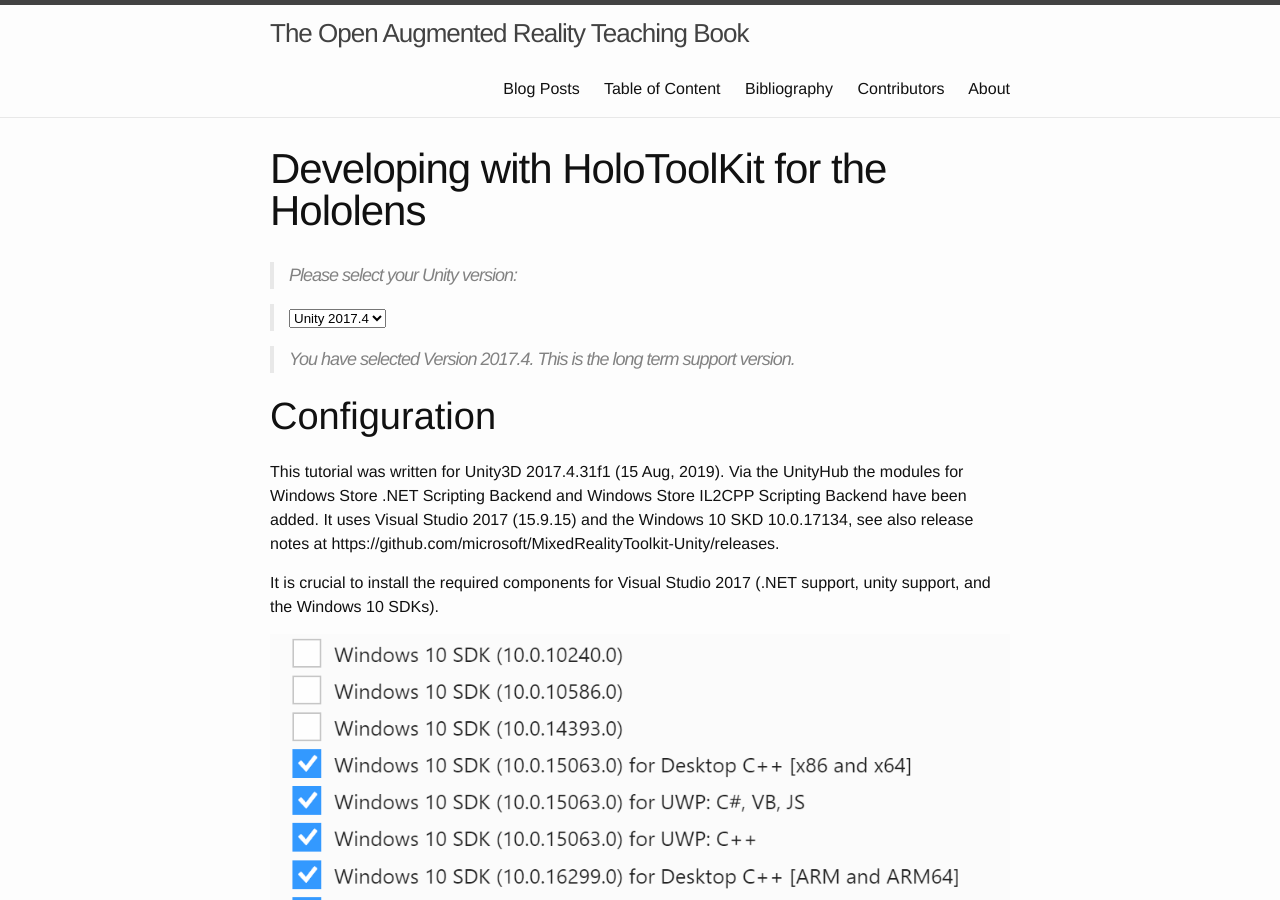
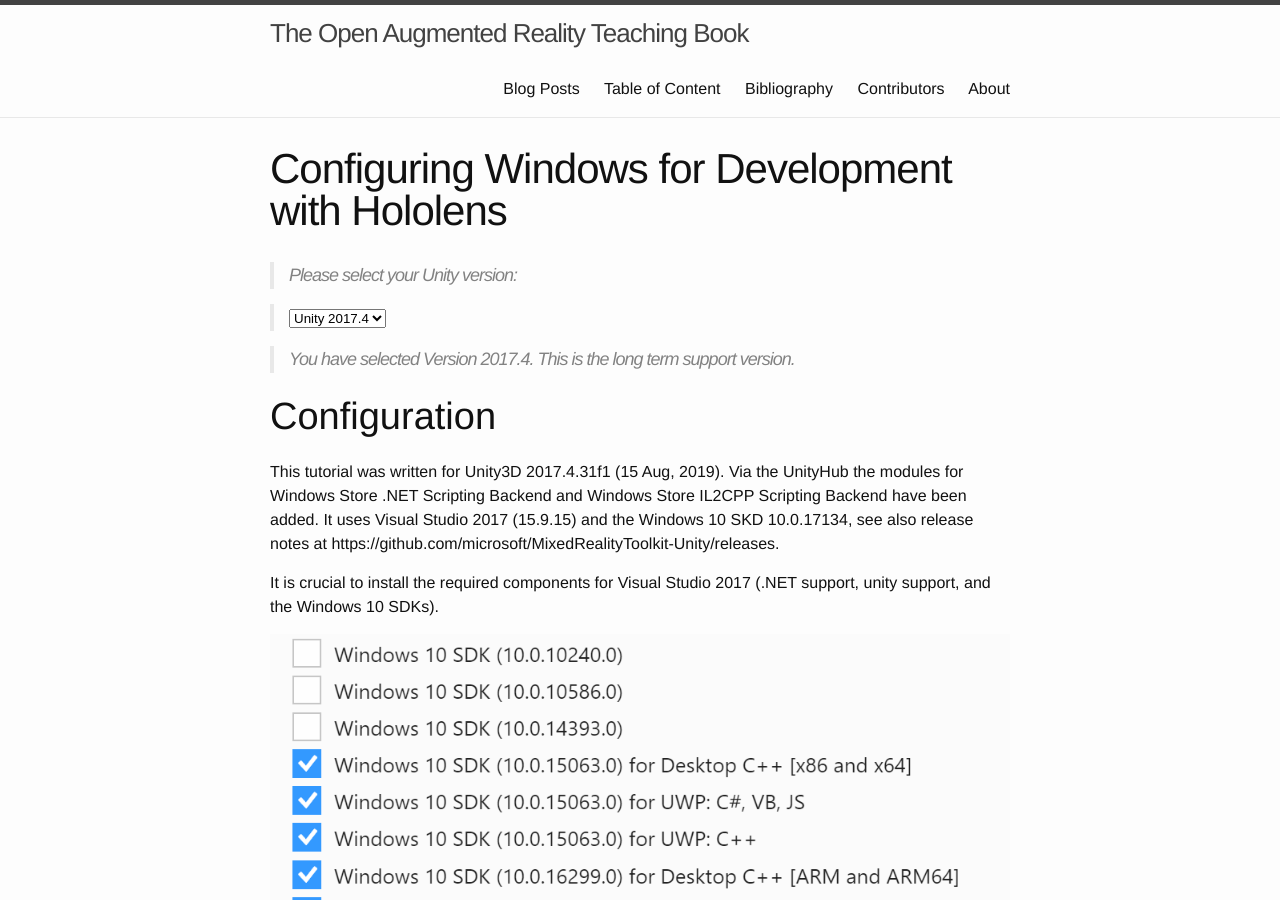
Before and after one commit to klamma/ar-for-eu-book, a Jekyll site: the page built from _pages/chapters/holotoolkit.md, in a window 1280 px wide and 900 px high. Built offline with Jekyll 4.4.1, drawn with Linux system fonts in a browser that asks for light colours; nearby versions of some CDN libraries.

```diff
--- a/_pages/chapters/holotoolkit.md
+++ b/_pages/chapters/holotoolkit.md
@@ -1,6 +1,6 @@
 ---
 layout: page
-title: Developing with HoloToolKit for the Hololens
+title: Configuring Windows for Development with Hololens
 permalink: /chapter/holotoolkit/
 categories: chapter
 visualizations:
```
